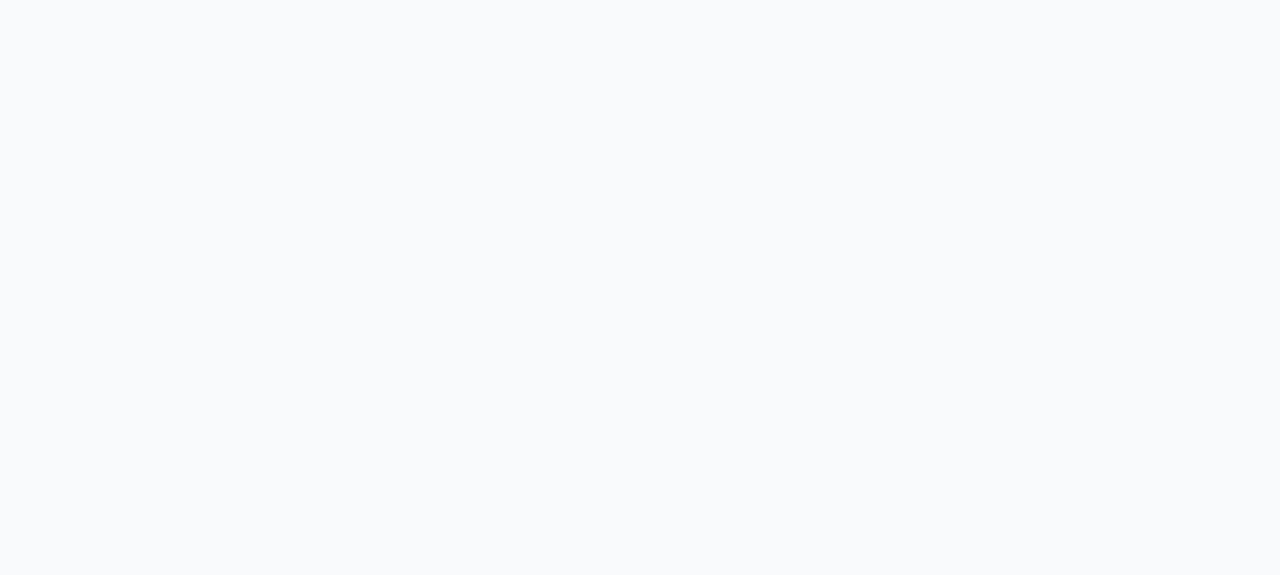
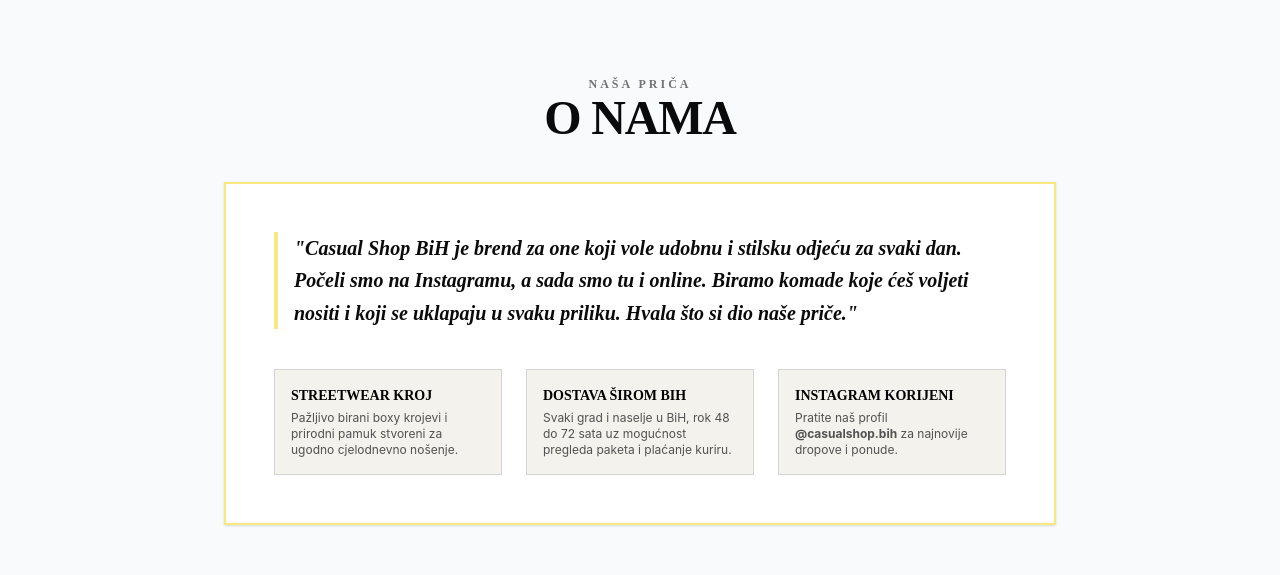
Before and after one commit to Amkoo996/CasualshopBiH, a Next.js app: page /o-nama in a window 1280 px wide. Shown: the part 121-696 px from the top of the page. Built offline with nearby package versions, Linux system fonts and the light colour scheme; no server answers; the database is empty.

Commit message:
Pass 'page' prop to StaticPages component

```diff
--- a/app/o-nama/page.tsx
+++ b/app/o-nama/page.tsx
@@ -2,6 +2,5 @@
 import { StaticPages } from '../../src/pages/StaticPages';
 
 export default function About() {
-  // Ako tvoja StaticPages komponenta prima prop (npr. page="about"), dodaj ga ovdje
-  return <StaticPages />;
+  return <StaticPages page="about" />;
 }
```
